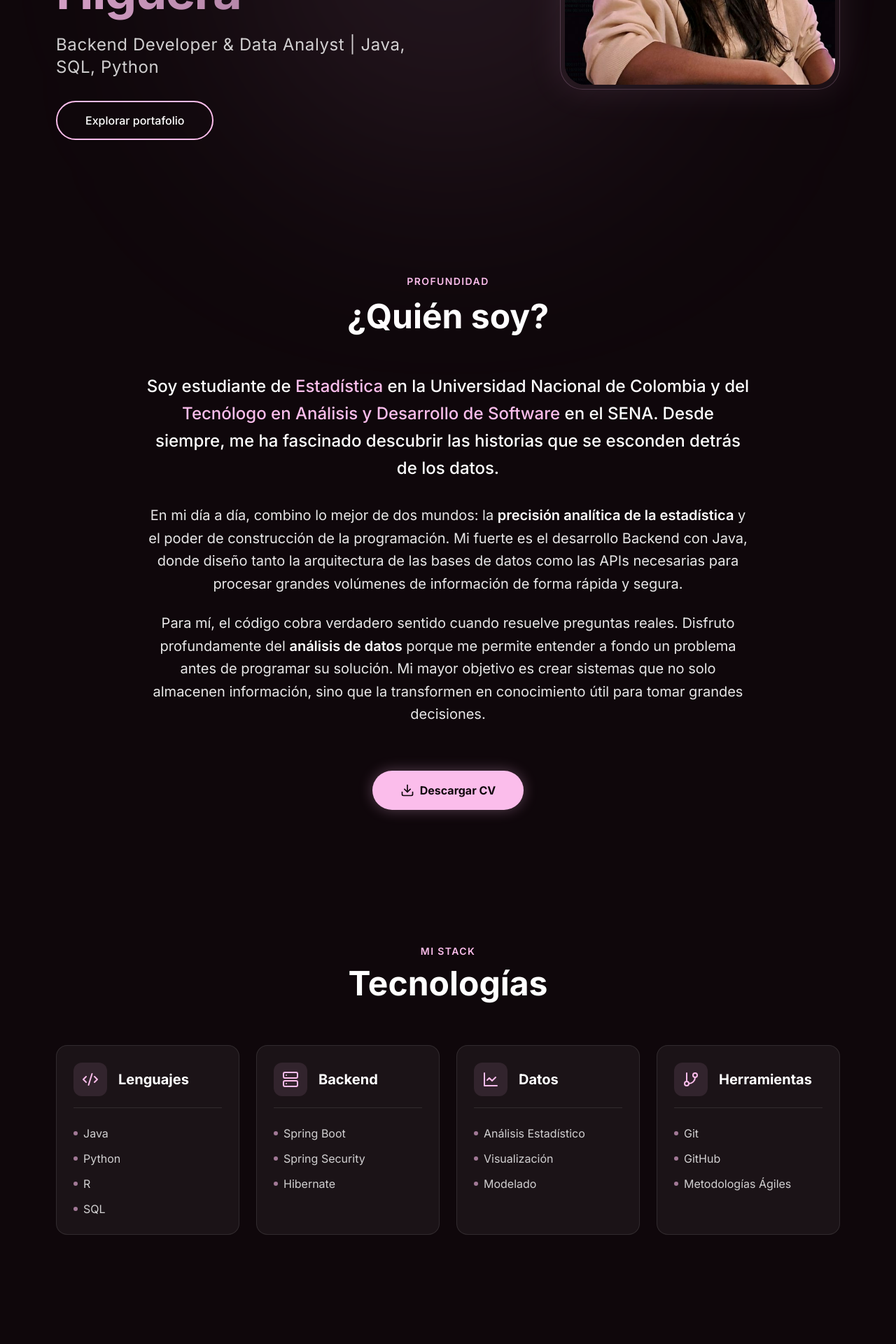
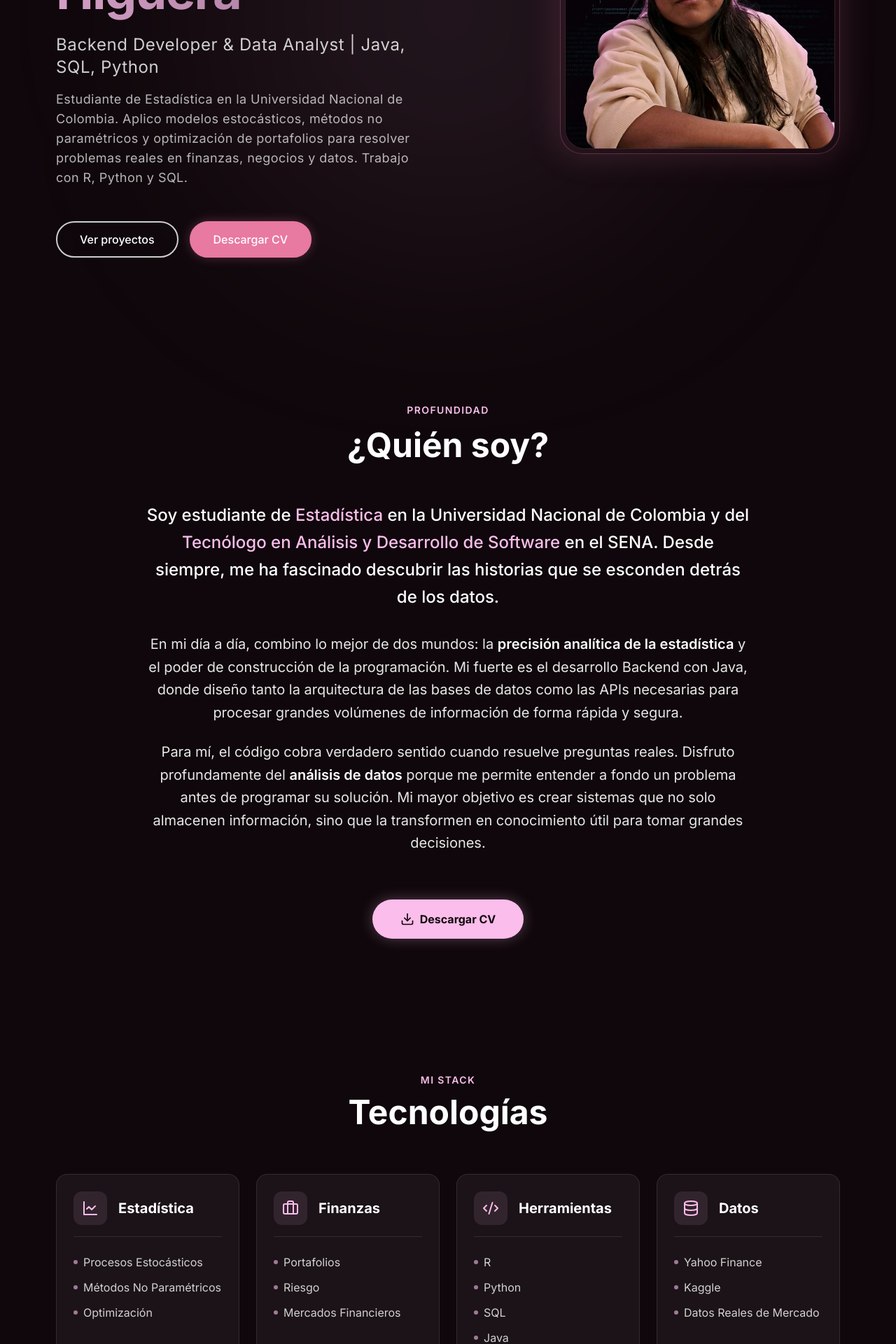
Before and after one commit to Tati1016/portafolio, a React (Vite) app: page / in a window 1280 px wide. Shown: the part 440-2360 px from the top of the page at 70% size. Built offline with nearby package versions, Linux system fonts and the light colour scheme.

Commit message:
Update profile photo, CTA buttons, and real academic data

```diff
--- a/index.html
+++ b/index.html
@@ -4,7 +4,12 @@
     <meta charset="UTF-8" />
     <link rel="icon" type="image/svg+xml" href="/favicon.svg" />
     <meta name="viewport" content="width=device-width, initial-scale=1.0" />
-    <title>Jasbleidy Higuera · Portafolio</title>
+    <title>Jasbleydy Camacho · Portafolio</title>
+    <meta name="description" content="Portafolio de Jasbleydy Camacho Higuera, Backend Developer y Data Analyst especializada en Java, Python y SQL." />
+    <meta property="og:title" content="Jasbleydy Camacho — Backend Developer & Data Analyst" />
+    <meta property="og:description" content="Portafolio profesional. Java, Python, SQL." />
+    <meta property="og:image" content="/perfil.png" />
+    <meta property="og:url" content="https://portafolio-nine-omega-96.vercel.app/" />
     <link rel="preconnect" href="https://fonts.googleapis.com" />
     <link rel="preconnect" href="https://fonts.gstatic.com" crossorigin />
     <link href="https://fonts.googleapis.com/css2?family=Inter:wght@400;500;600;700&display=swap" rel="stylesheet" />
--- a/src/components/Certificates.jsx
+++ b/src/components/Certificates.jsx
@@ -1,6 +1,6 @@
 import React, { useState } from 'react';
 import { motion, AnimatePresence } from 'framer-motion';
-import { Award, ExternalLink, Eye, X, AlertTriangle } from 'lucide-react';
+import { Award, ExternalLink, Eye, X, AlertTriangle, FileText } from 'lucide-react';
 import { Swiper, SwiperSlide } from 'swiper/react';
 import { Navigation, Pagination, Autoplay } from 'swiper/modules';
 
@@ -217,15 +217,21 @@ export default function Certificates() {
               {/* PDF Viewer */}
               <div className="flex-1 relative bg-[#151015] min-h-0">
                 {iframeError ? (
-                  <div className="absolute inset-0 flex flex-col items-center justify-center text-center p-8">
-                    <AlertTriangle size={48} className="text-[#febc2e] mb-5 opacity-90" />
-                    <h4 className="text-white text-xl font-bold mb-3">
-                      No se pudo cargar la vista previa
+                  <div className="absolute inset-0 flex flex-col items-center justify-center text-center p-8 bg-[#1a1116]/50">
+                    <FileText size={56} className="text-[#fbbdeb] mb-5 opacity-80" />
+                    <h4 className="text-white text-xl md:text-2xl font-bold mb-3">
+                      {selected.title}
                     </h4>
-                    <p className="text-white/50 text-sm max-w-sm mb-6">
-                      Tu navegador no admite la visualización de PDF en línea.
-                      Usa el botón de abajo para abrir el archivo directamente.
+                    <p className="text-white/50 text-sm max-w-sm mb-8">
+                      Tu navegador ha bloqueado la previsualización en línea. Haz clic en el botón inferior para abrir el documento directamente.
                     </p>
+                    <button
+                      onClick={handleVerify}
+                      className="inline-flex items-center gap-2.5 bg-[#fbbdeb]/10 border border-[#fbbdeb]/20 hover:bg-[#fbbdeb]/20 text-[#fbbdeb] font-bold text-sm px-6 py-3 rounded-xl cursor-pointer transition-all duration-300"
+                    >
+                      <ExternalLink size={18} />
+                      Abrir Credencial Original
+                    </button>
                   </div>
                 ) : (
                   <iframe
--- a/src/components/Hero.jsx
+++ b/src/components/Hero.jsx
@@ -30,7 +30,7 @@ export default function Hero() {
           </motion.h1>
 
           <motion.p
-            className="text-white/80 text-xl md:text-2xl font-light tracking-wide mb-12"
+            className="text-white/80 text-xl md:text-2xl font-light tracking-wide mb-4"
             initial={{ y: 20, opacity: 0 }}
             whileInView={{ y: 0, opacity: 1 }}
             transition={{ duration: 0.8, delay: 0.2 }}
@@ -39,17 +39,35 @@ export default function Hero() {
             Backend Developer & Data Analyst | Java, SQL, Python
           </motion.p>
 
+          <motion.p
+            className="text-white/70 text-base md:text-lg font-light tracking-wide mb-12 max-w-2xl"
+            initial={{ y: 20, opacity: 0 }}
+            whileInView={{ y: 0, opacity: 1 }}
+            transition={{ duration: 0.8, delay: 0.3 }}
+            viewport={{ once: true }}
+          >
+            Estudiante de Estadística en la Universidad Nacional de Colombia. Aplico modelos estocásticos, métodos no paramétricos y optimización de portafolios para resolver problemas reales en finanzas, negocios y datos. Trabajo con R, Python y SQL.
+          </motion.p>
+
           <motion.div
             initial={{ y: 20, opacity: 0 }}
             whileInView={{ y: 0, opacity: 1 }}
             transition={{ duration: 0.8, delay: 0.4 }}
             viewport={{ once: true }}
+            className="flex flex-col sm:flex-row gap-4 w-full sm:w-auto"
           >
             <a
-              href="#sobre-mi"
-              className="px-10 py-4 bg-transparent border-2 border-[#fbbdeb] text-white font-medium rounded-full hover:bg-[#fbbdeb]/10 hover:border-[#fbbdeb] transition-all duration-300 backdrop-blur-sm"
+              href="#desarrollo"
+              className="px-8 py-3 bg-transparent border-2 border-white/80 text-white font-medium rounded-full hover:bg-white/10 hover:border-white transition-all duration-300 backdrop-blur-sm text-center"
             >
-              Explorar portafolio
+              Ver proyectos
+            </a>
+            <a
+              href="/CV.pdf"
+              download
+              className="px-8 py-3 bg-[#e879a0] border-2 border-[#e879a0] text-white font-medium rounded-full hover:bg-[#d4658b] hover:border-[#d4658b] transition-all duration-300 shadow-[0_0_15px_rgba(232,121,160,0.3)] hover:shadow-[0_0_25px_rgba(232,121,160,0.5)] text-center"
+            >
+              Descargar CV
             </a>
           </motion.div>
         </div>
@@ -62,10 +80,10 @@ export default function Hero() {
           transition={{ duration: 1 }}
           viewport={{ once: true }}
         >
-          <div className="relative w-64 h-64 md:w-80 md:h-80 lg:w-[400px] lg:h-[400px] rounded-[2rem] border border-[#fbbdeb]/20 shadow-[0_0_50px_0_rgba(251,189,235,0.1)] p-1.5 bg-[#fbbdeb]/5 backdrop-blur-sm overflow-hidden group">
-            <div className="w-full h-full rounded-[1.8rem] bg-gradient-to-br from-[#1a0f18] to-[#0f070b] flex items-center justify-center relative overflow-hidden">
+          <div className="relative w-64 h-64 md:w-80 md:h-80 lg:w-[400px] lg:h-[400px] rounded-[2rem] border border-[#e879a0]/30 shadow-[0_0_50px_0_rgba(232,121,160,0.2)] p-1.5 bg-[#e879a0]/5 backdrop-blur-sm overflow-hidden group hover:shadow-[0_0_80px_0_rgba(232,121,160,0.4)] transition-all duration-500">
+            <div className="w-full h-full rounded-[1.8rem] bg-[#0f070b] flex items-center justify-center relative overflow-hidden border border-[#e879a0]/20">
               <img
-                src="/src/assets/tech_portrait.png"
+                src="/perfil.png"
                 alt="Jasbleydy Tatiana Camacho"
                 className="absolute inset-0 w-full h-full object-cover group-hover:scale-105 transition-transform duration-700"
               />
--- a/src/components/ResearchSection.jsx
+++ b/src/components/ResearchSection.jsx
@@ -5,26 +5,29 @@ import { FileText, Eye, ExternalLink, X, AlertTriangle, FlaskConical, Code } fro
 /* ──────────────────────── DATA ──────────────────────── */
 const researches = [
   {
-    title: 'Composición de Carteras de Inversión',
-    description:
-      'Optimización de portafolios financieros mediante la Teoría de Markowitz, analizando activos de los sectores tecnológico y energético (AAPL, MSFT, EC). Implementación de modelos de probabilidad con EasyFit para identificar riesgos de asimetría y colas pesadas, logrando una estructura de mínima varianza con un rigor estadístico superior a los modelos de normalidad tradicionales.',
-    tools: ['Markowitz', 'EasyFit', 'Mínima Varianza'],
-    link: '/papers/inversion.pdf',
-  },
-  {
-    title: 'Modelado del Comportamiento del Cliente',
-    description:
-      'Modelado predictivo de retención y deserción de clientes (Churn Analysis) utilizando Cadenas de Markov en tiempo discreto. Análisis basado en el dataset Telco con más de 7,000 registros, estimando matrices de transición y estados de equilibrio en R para proyectar la evolución de cohortes y diseñar estrategias de fidelización fundamentadas en procesos estocásticos.',
-    tools: ['R', 'Cadenas de Markov', 'Churn Analysis'],
+    title: 'Modelado del Comportamiento del Cliente: Retención y Deserción con Cadena de Markov',
+    type: 'Procesos Estocásticos',
+    description: 'Modelo de Cadena de Markov en tiempo discreto sobre datos reales de 7.403 clientes de telecomunicaciones. Simulación de cohorte de 1000 clientes a 12 meses con estimación empírica de matriz de transición.',
+    tools: ['Cadenas de Markov', 'R', 'Simulación', 'Telco Churn'],
+    institution: 'Universidad Nacional de Colombia',
     link: '/papers/markov.pdf',
     codeLink: '/papers/complementos/markov_data/',
   },
   {
-    title: 'Inferencia Estadística No Paramétrica',
-    description:
-      'Estudio comparativo de volatilidad entre activos tradicionales (Apple, Tesla) y criptomonedas (BTC, ETH) mediante métodos no paramétricos. Aplicación de pruebas de bondad de ajuste y análisis de momentos para caracterizar distribuciones de cola pesada, demostrando la superioridad de la inferencia no paramétrica en entornos de alta incertidumbre y distribuciones no gaussianas.',
-    tools: ['No Paramétrica', 'Bondad de Ajuste', 'Análisis de Volatilidad'],
+    title: 'Comparación No Paramétrica de Rendimientos: Criptomonedas vs Acciones Tradicionales',
+    type: 'Métodos No Paramétricos',
+    description: 'Análisis comparativo de BTC, ETH, AAPL, TSLA y Ecopetrol (2022–2025) usando pruebas KS y Anderson-Darling con bootstrap paramétrico. Se identificó ajuste Laplace en criptos y Logística en acciones tradicionales.',
+    tools: ['KS', 'Anderson-Darling', 'Bootstrap', 'R', 'Yahoo Finance'],
+    institution: 'Universidad Nacional de Colombia',
     link: '/papers/no-parametrica.pdf',
+  },
+  {
+    title: 'Composición de Carteras de Inversión de Mínima Varianza',
+    type: 'Modelos de Inversión y Finanzas',
+    description: 'Construcción de portafolio óptimo (AAPL 42%, MSFT 38%, EC 20%) usando teoría de Markowitz. Ajuste de distribuciones Dagum, Burr y Log-Logística con EasyFit. Volatilidad anualizada resultante: 17.37%.',
+    tools: ['Markowitz', 'EasyFit', 'R', 'Optimización', 'Portafolios'],
+    institution: 'Universidad Nacional de Colombia',
+    link: '/papers/inversion.pdf',
   },
 ];
 
@@ -113,18 +116,33 @@ export default function ResearchSection() {
                 <div className="absolute inset-0 opacity-0 group-hover:opacity-100 transition-opacity duration-700 pointer-events-none bg-gradient-to-br from-[#fbbdeb]/[0.03] via-transparent to-transparent" />
 
                 <div className="p-8 flex flex-col flex-1 relative z-10">
-                  {/* Icon */}
-                  <div className="w-12 h-12 rounded-xl bg-[#fbbdeb]/10 text-[#fbbdeb] flex items-center justify-center mb-6">
-                    <FlaskConical size={24} />
+                  {/* Icon & Type */}
+                  <div className="flex items-center justify-between mb-6">
+                    <div className="w-12 h-12 rounded-xl bg-[#fbbdeb]/10 text-[#fbbdeb] flex items-center justify-center">
+                      <FlaskConical size={24} />
+                    </div>
+                    {item.type && (
+                      <span className="text-[#fbbdeb] text-[10px] md:text-xs font-semibold tracking-wider uppercase bg-[#fbbdeb]/5 px-3 py-1 rounded-full border border-[#fbbdeb]/10 text-right">
+                        {item.type}
+                      </span>
+                    )}
                   </div>
 
                   {/* Title */}
-                  <h3 className="text-white font-bold text-lg leading-snug mb-1">
+                  <h3 className="text-white font-bold text-lg leading-snug mb-2">
                     {item.title}
                   </h3>
 
+                  {/* Institution */}
+                  {item.institution && (
+                    <p className="text-white/40 text-[10px] md:text-xs uppercase tracking-wider mb-2 flex items-center gap-2">
+                      <span className="w-1 h-1 rounded-full bg-white/30" />
+                      {item.institution}
+                    </p>
+                  )}
+
                   {/* Description */}
-                  <p className="text-white/60 text-sm leading-relaxed mb-6 flex-1 mt-2">
+                  <p className="text-white/60 text-sm leading-relaxed mb-6 flex-1 mt-1">
                     {item.description}
                   </p>
 
--- a/src/components/Skills.jsx
+++ b/src/components/Skills.jsx
@@ -1,27 +1,27 @@
 import React from 'react';
 import { motion } from 'framer-motion';
-import { Code2, Server, LineChart, GitBranch } from 'lucide-react';
+import { Code2, Server, LineChart, GitBranch, Briefcase, Database } from 'lucide-react';
 
 const categories = [
   {
-    title: 'Lenguajes',
-    icon: <Code2 className="w-6 h-6 text-[#fbbdeb]" />,
-    skills: ['Java', 'Python', 'R', 'SQL'],
+    title: 'Estadística',
+    icon: <LineChart className="w-6 h-6 text-[#fbbdeb]" />,
+    skills: ['Procesos Estocásticos', 'Métodos No Paramétricos', 'Optimización'],
   },
   {
-    title: 'Backend',
-    icon: <Server className="w-6 h-6 text-[#fbbdeb]" />,
-    skills: ['Spring Boot', 'Spring Security', 'Hibernate'],
+    title: 'Finanzas',
+    icon: <Briefcase className="w-6 h-6 text-[#fbbdeb]" />,
+    skills: ['Portafolios', 'Riesgo', 'Mercados Financieros'],
+  },
+  {
+    title: 'Herramientas',
+    icon: <Code2 className="w-6 h-6 text-[#fbbdeb]" />,
+    skills: ['R', 'Python', 'SQL', 'Java', 'EasyFit', 'Excel'],
   },
   {
     title: 'Datos',
-    icon: <LineChart className="w-6 h-6 text-[#fbbdeb]" />,
-    skills: ['Análisis Estadístico', 'Visualización', 'Modelado'],
-  },
-  {
-    title: 'Herramientas',
-    icon: <GitBranch className="w-6 h-6 text-[#fbbdeb]" />,
-    skills: ['Git', 'GitHub', 'Metodologías Ágiles'],
+    icon: <Database className="w-6 h-6 text-[#fbbdeb]" />,
+    skills: ['Yahoo Finance', 'Kaggle', 'Datos Reales de Mercado'],
   },
 ];
 
```
Also changed, not shown: public/perfil.png (added).
